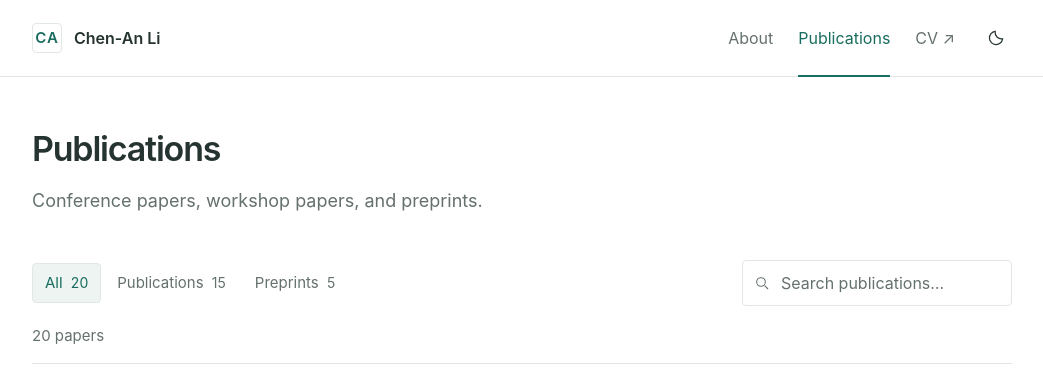
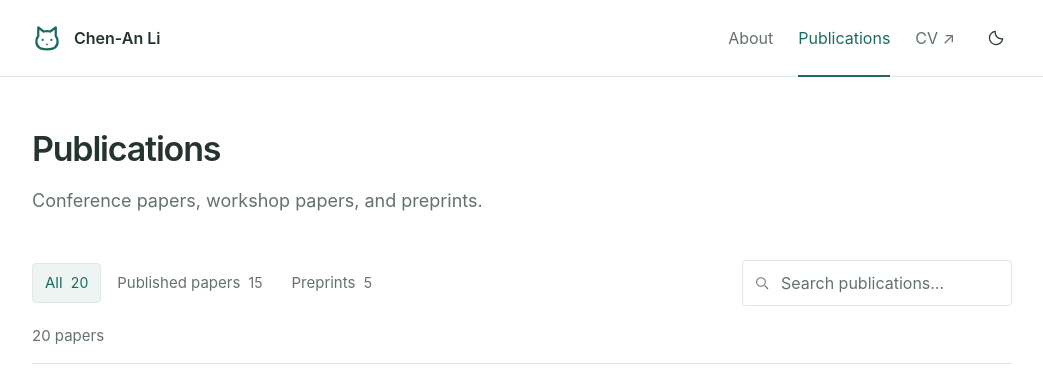
Before and after one commit to lca0503/lca0503.github.io, a Jekyll site: the page built from publications.html, in a window 1280 px wide. Shown: the top 380 px of the page, without its empty margins (118-1161 px from the left). Built offline with Jekyll 4.4.1, drawn with Linux system fonts in a browser that asks for light colours.

Commit message:
Update Site source

```diff
--- a/_layouts/default.html
+++ b/_layouts/default.html
@@ -29,7 +29,7 @@
     <header class="site-header">
       <div class="header-inner">
         <a class="wordmark" href="{{ '/' | relative_url }}" aria-label="{{ site.title | escape }}, home">
-          <span class="wordmark-symbol" aria-hidden="true">CA</span>
+          <span class="wordmark-symbol" aria-hidden="true"></span>
           <span>{{ site.title }}</span>
         </a>
         <nav aria-label="Main navigation">
--- a/assets/style.css
+++ b/assets/style.css
@@ -171,15 +171,11 @@ strong {
 }
 
 .wordmark-symbol {
-  font-size: var(--text-meta);
-  letter-spacing: 0.06em;
-  color: var(--accent);
   width: 30px;
   height: 30px;
-  display: grid;
-  place-items: center;
-  border: 1px solid var(--line);
-  border-radius: 4px;
+  flex-shrink: 0;
+  background-color: var(--accent);
+  mask: url('favicon.svg') center / contain no-repeat;
 }
 
 nav {
--- a/publications.html
+++ b/publications.html
@@ -16,7 +16,7 @@ description: Publications and preprints by Chen-An Li in speech, language, and m
       All <span>{{ site.data.publications | size }}</span>
     </button>
     <button type="button" data-filter="publication" aria-pressed="false">
-      Publications <span>{{ site.data.publications | where: 'type', 'publication' | size }}</span>
+      Published papers <span>{{ site.data.publications | where: 'type', 'publication' | size }}</span>
     </button>
     <button type="button" data-filter="preprint" aria-pressed="false">
       Preprints <span>{{ site.data.publications | where: 'type', 'preprint' | size }}</span>
```
Also changed, not shown: assets/favicon.svg.
